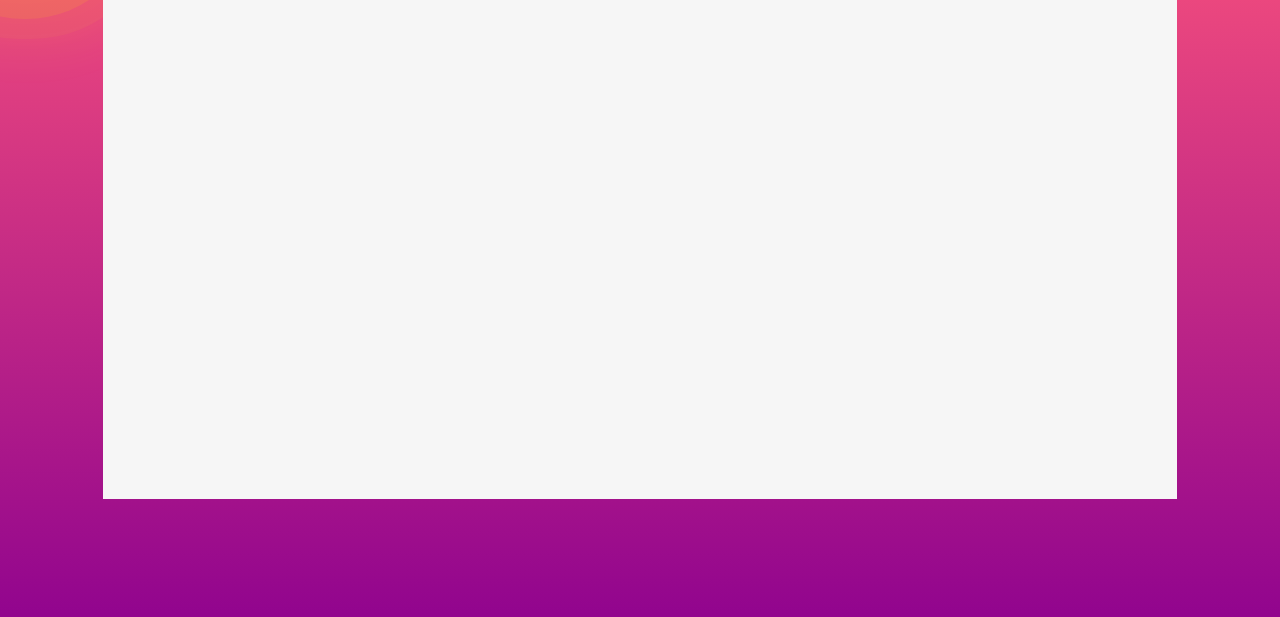
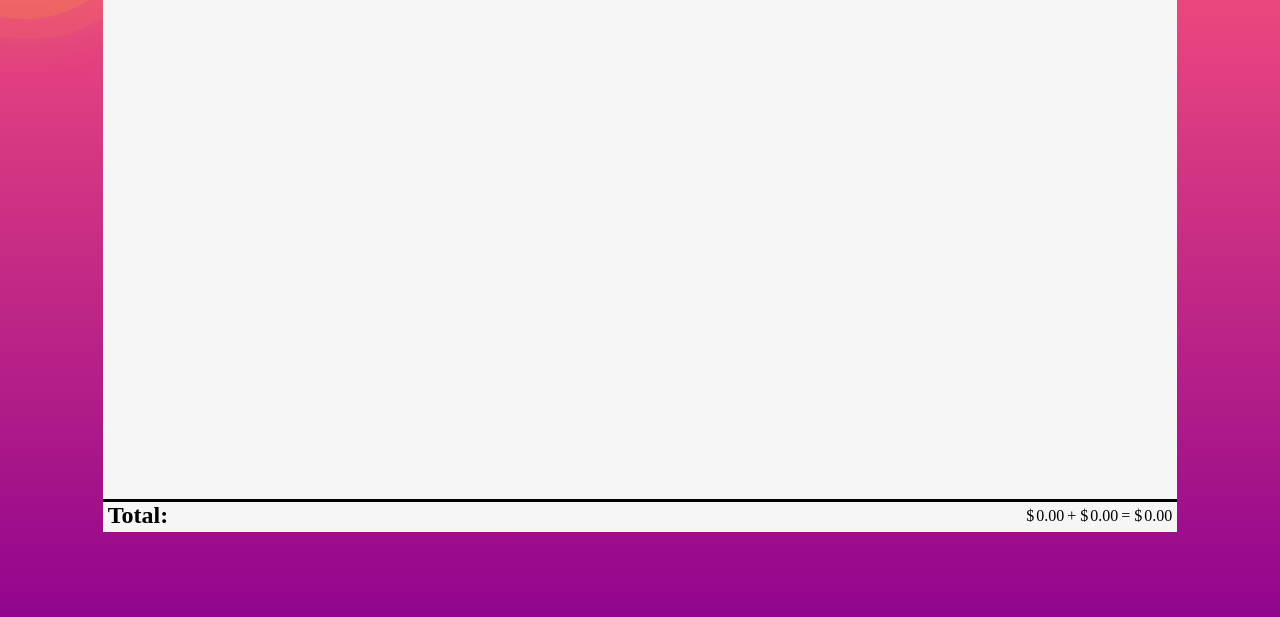
Before and after one commit to jzm1151/FinalProject, a Django app: page /cart in a window 1280 px wide. Shown: the part 139-756 px from the top of the page. Run offline with Django 3.2, Linux system fonts and the light colour scheme; data that the repository does not hold is empty.

Commit message:
cart updates

```diff
--- a/restaurant/main/static/main/CSS/cart.css
+++ b/restaurant/main/static/main/CSS/cart.css
@@ -64,3 +64,35 @@ button.remove:hover {
 	transform: translateY(-3px);
 	background-color: #111;
 }
+
+div.totalCostOfOrder {
+    width: 85%;
+    height: 30px;
+    background-color: #f6f6f6;
+    margin: auto;
+    border-top: solid black;
+}
+
+#headingForTotal {
+    padding: 0px;
+    margin: 0px 0px 0px 5px;
+    float: left;
+}
+
+#orderTotalBeforeTax {
+    margin-top: 5px;
+    margin-right: 3px;
+    float: right;
+}
+
+#taxTotal {
+    margin-top: 5px;
+    margin-right: 3px;
+    float: right;
+}
+
+#costAfterTax {
+    margin-top: 5px;
+    margin-right: 5px;
+    float: right;
+}
--- a/restaurant/main/templates/main/cart.html
+++ b/restaurant/main/templates/main/cart.html
@@ -15,11 +15,20 @@
             <p style="display: inline;">$</p>
             <output id="totalPrice">0</output>
             <br>
-            <button class="removeItem"><</button>
+            <button class="removeItem">-</button>
             <output class="quantityOfItem">0</output>
-            <button class="addAnother">></button>
+            <button class="addAnother">+</button>
             <button class="remove">REMOVE</button>
         </div>
+    </div>
+    <div class="totalCostOfOrder">
+        <h2 id="headingForTotal">Total:</h2>
+        <output id="costAfterTax">0.00</output>
+        <p style="float: right; margin-top: 5px; margin-right: 2px;">= $</p>
+        <output id="taxTotal">0.00</output>
+        <p style="float: right; margin-top: 5px; margin-right: 2px;">+ $</p>
+        <output id="orderTotalBeforeTax">0.00</output>
+        <p style="float: right; margin-top: 5px; margin-right: 2px;">$</p>
     </div>
 </div>
 
@@ -36,6 +45,8 @@
     $.get(cartItemsURL, function (data) {
         let jsonObj;
         let cartItem;
+        let total = 0.00;
+        const tax = 0.06;
         const modelItem = $('.cartItem');
         for (const value of Object.values(data)) {
             jsonObj = JSON.parse(value);
@@ -44,15 +55,29 @@
             cartItem.children('#price').val(jsonObj['price']);
             cartItem.children('h4').text(jsonObj['name']);
             cartItem.children('button.removeItem').click(function () {
-                let qty = parseInt($(this).siblings('output.quantityOfItem').val())-1;
+                const qty = parseInt($(this).siblings('output.quantityOfItem').val())-1;
                 if (qty < 0) return;
+                const price = parseFloat($(this).siblings('#price').val());
+                const tax = 0.06;
+                let total = parseFloat($('#orderTotalBeforeTax').val());
                 $(this).siblings('output.quantityOfItem').val(qty);
-                $(this).siblings('#totalPrice').val((parseFloat($(this).siblings('#price').val()) * (qty)).toFixed(2));
+                $(this).siblings('#totalPrice').val((price * qty).toFixed(2));
+                total = total - price;
+                $('#orderTotalBeforeTax').val((total).toFixed(2));
+                $('#taxTotal').val((total * tax).toFixed(2));
+                $('#costAfterTax').val((total*tax + total).toFixed(2));
             });
             cartItem.children('button.addAnother').click(function () {
                 let qty = parseInt($(this).siblings('output.quantityOfItem').val())+1;
+                const price = parseFloat($(this).siblings('#price').val());
+                const tax = 0.06;
+                let total = parseFloat($('#orderTotalBeforeTax').val());
                 $(this).siblings('output.quantityOfItem').val(qty);
-                $(this).siblings('#totalPrice').val((parseFloat($(this).siblings('#price').val()) * (qty)).toFixed(2));
+                $(this).siblings('#totalPrice').val((price * qty).toFixed(2));
+                total = total + price;
+                $('#orderTotalBeforeTax').val((total).toFixed(2));
+                $('#taxTotal').val((total * tax).toFixed(2));
+                $('#costAfterTax').val((total*tax + total).toFixed(2));
             });
             cartItem.children('output.quantityOfItem').val(localStorage.getItem(jsonObj['id']));
             cartItem.children('#totalPrice').val((parseFloat(jsonObj['price']) * localStorage.getItem(jsonObj['id'])).toFixed(2));
@@ -65,6 +90,10 @@
                     });
             cartItem.appendTo('.cartItemsContainer');
             cartItem.show(1000);
+            total = total + parseFloat(jsonObj['price']) * localStorage.getItem(jsonObj['id']);
+            $('#orderTotalBeforeTax').val((total).toFixed(2));
+            $('#taxTotal').val((total * tax).toFixed(2));
+            $('#costAfterTax').val((total*tax +  total).toFixed(2));
         }
     });
 
```
